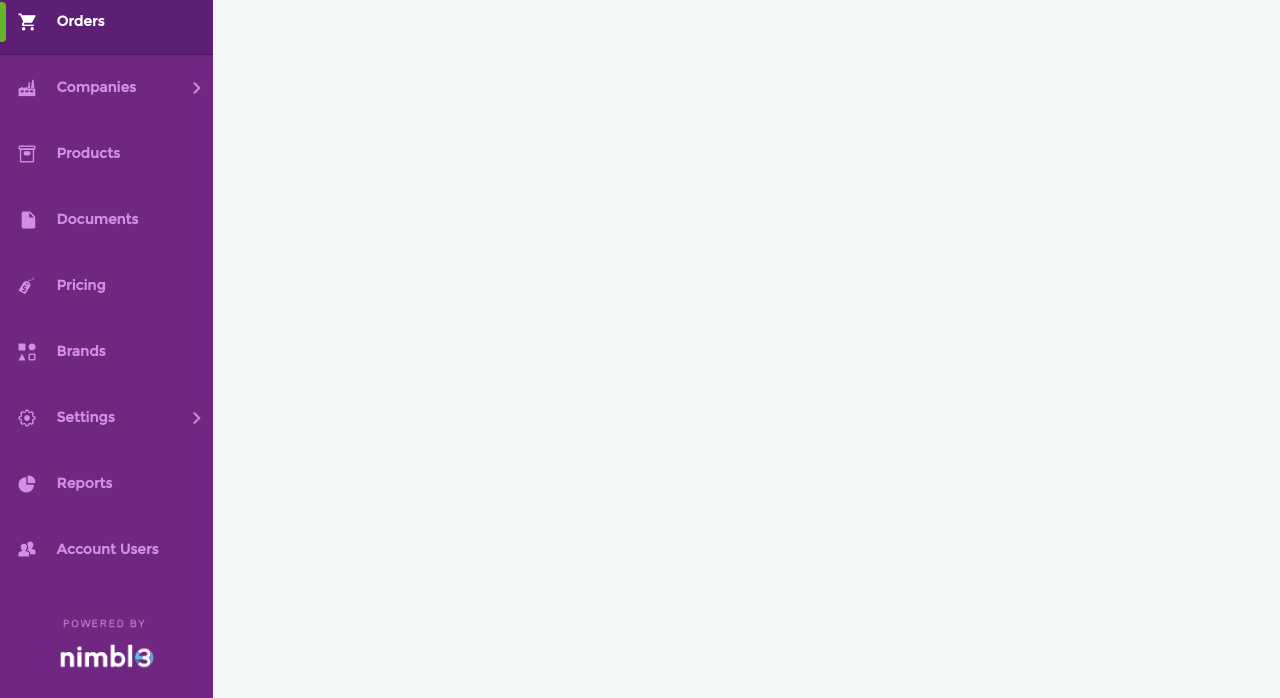
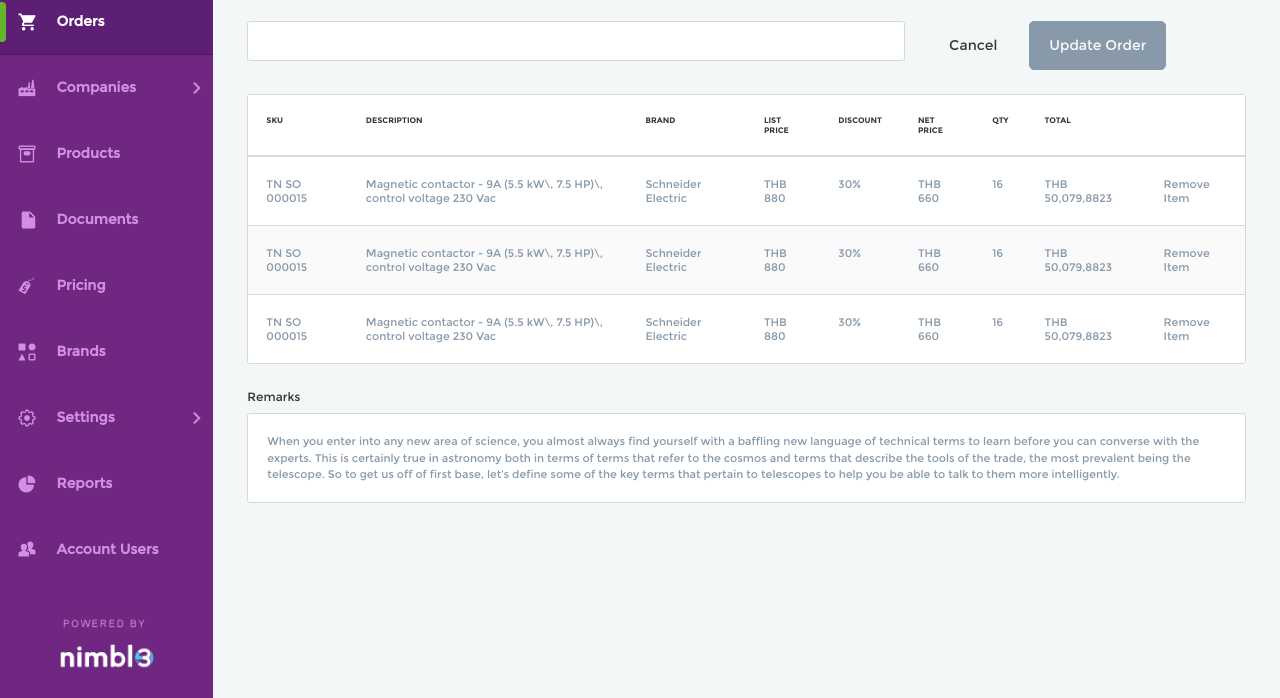
Before and after one commit to Lahphim/technical-test-ii, a website: page index.html in a window 1280 px wide. Shown: the part 147-845 px from the top of the page. Drawn offline with Linux system fonts and the light colour scheme.

Commit message:
add order table with style

```diff
--- /dev/null
+++ b/app/scss/_box.scss
@@ -0,0 +1,11 @@
+$box-text-color: #8899AA;
+$box-border-color: #D8D8D8;
+
+.box {
+  font-size: 11px;
+  color: $box-text-color;
+  box-shadow: none;
+  padding: 19px;
+  border: 1px solid $box-border-color;
+  border-radius: 3px;
+}
--- /dev/null
+++ b/app/scss/_button.scss
@@ -0,0 +1,36 @@
+$main-bg-btn-color: #8899AA;
+$main-font-btn-color: #FBFBFB;
+
+//.action-btn-group {
+//  position: absolute;
+//  right: 0;
+//}
+
+.button {
+  &.is-action-btn {
+    padding: 13px 19px;
+    border-radius: 5px;
+    font-size: 14px;
+    height: auto;
+    transition: background-color 0.3s;
+  }
+
+  &.is-trans-btn {
+    background-color: transparent;
+    border-color: transparent;
+
+    &:hover { text-decoration: underline; }
+  }
+
+  &.is-solid-btn {
+    background-color: $main-bg-btn-color;
+    border-color: $main-bg-btn-color;
+    color: $main-font-btn-color;
+
+    &:hover {
+      background-color: transparent;
+      text-decoration: underline;
+      color: inherit;
+    }
+  }
+}
--- /dev/null
+++ b/app/scss/_order-table.scss
@@ -0,0 +1,20 @@
+$table-hr-color: #626272;
+$table-text-color: #8899AA;
+
+#order-list {
+  margin-bottom: 0;
+  font-size: 11px;
+  color: $table-text-color;
+
+  &.table {
+    th {
+      font-family: "Montserrat Bold";
+      font-size: 8px;
+      text-transform: uppercase;
+    }
+    th,td {
+      padding: 20px 18px;
+      line-height: initial;
+    }
+  }
+}
--- a/app/scss/styles.scss
+++ b/app/scss/styles.scss
@@ -6,9 +6,18 @@ body {
   background-color: #F4F7F8;
 }
 
+h3 {
+  font-size: 12px;
+  color: #333;
+  margin-bottom: 7px;
+}
+
 #content-pane {
   margin: 34px;
 }
 
 @import "sidebar";
 @import "breadcrumb";
+@import "box";
+@import "button";
+@import "order-table";
--- a/index.html
+++ b/index.html
@@ -110,7 +110,85 @@
       </ul>
     </nav>
 
+    <div class="columns">
+      <div class="column is-8">
+        <div class="box">
 
+        </div>
+      </div>
+      <div class="column is-gapless">
+        <div class="action-btn-group field is-grouped">
+          <p class="control">
+            <a class="button is-action-btn is-trans-btn">
+              Cancel
+            </a>
+          </p>
+          <p class="control">
+            <a class="button is-action-btn is-solid-btn">
+              Update Order
+            </a>
+          </p>
+        </div>
+      </div>
+    </div>
+
+    <div class="box is-paddingless">
+      <table id="order-list" class="table is-striped is-fullwidth">
+        <thead>
+          <tr>
+            <th>sku</th>
+            <th>description</th>
+            <th>brand</th>
+            <th>list price</th>
+            <th>discount</th>
+            <th>net price</th>
+            <th>qty</th>
+            <th>total</th>
+            <th>&nbsp;</th>
+          </tr>
+        </thead>
+        <tbody>
+          <tr>
+            <td>TN SO 000015</td>
+            <td>Magnetic contactor - 9A (5.5 kW\, 7.5 HP)\, control voltage 230 Vac</td>
+            <td>Schneider Electric</td>
+            <td>THB 880</td>
+            <td>30%</td>
+            <td>THB 660</td>
+            <td>16</td>
+            <td>THB 50,079,8823</td>
+            <td>Remove Item</td>
+          </tr>
+          <tr>
+            <td>TN SO 000015</td>
+            <td>Magnetic contactor - 9A (5.5 kW\, 7.5 HP)\, control voltage 230 Vac</td>
+            <td>Schneider Electric</td>
+            <td>THB 880</td>
+            <td>30%</td>
+            <td>THB 660</td>
+            <td>16</td>
+            <td>THB 50,079,8823</td>
+            <td>Remove Item</td>
+          </tr>
+          <tr>
+            <td>TN SO 000015</td>
+            <td>Magnetic contactor - 9A (5.5 kW\, 7.5 HP)\, control voltage 230 Vac</td>
+            <td>Schneider Electric</td>
+            <td>THB 880</td>
+            <td>30%</td>
+            <td>THB 660</td>
+            <td>16</td>
+            <td>THB 50,079,8823</td>
+            <td>Remove Item</td>
+          </tr>
+        </tbody>
+      </table>
+    </div>
+
+    <h3>Remarks</h3>
+    <div class="box">
+      When you enter into any new area of science, you almost always find yourself with a baffling new language of technical terms to learn before you can converse with the experts. This is certainly true in astronomy both in terms of terms that refer to the cosmos and terms that describe the tools of the trade, the most prevalent being the telescope. So to get us off of first base, let’s define some of the key terms that pertain to telescopes to help you be able to talk to them more intelligently.
+    </div>
   </div>
 </div>
 
```
Also changed, not shown: app/css/styles.css.
